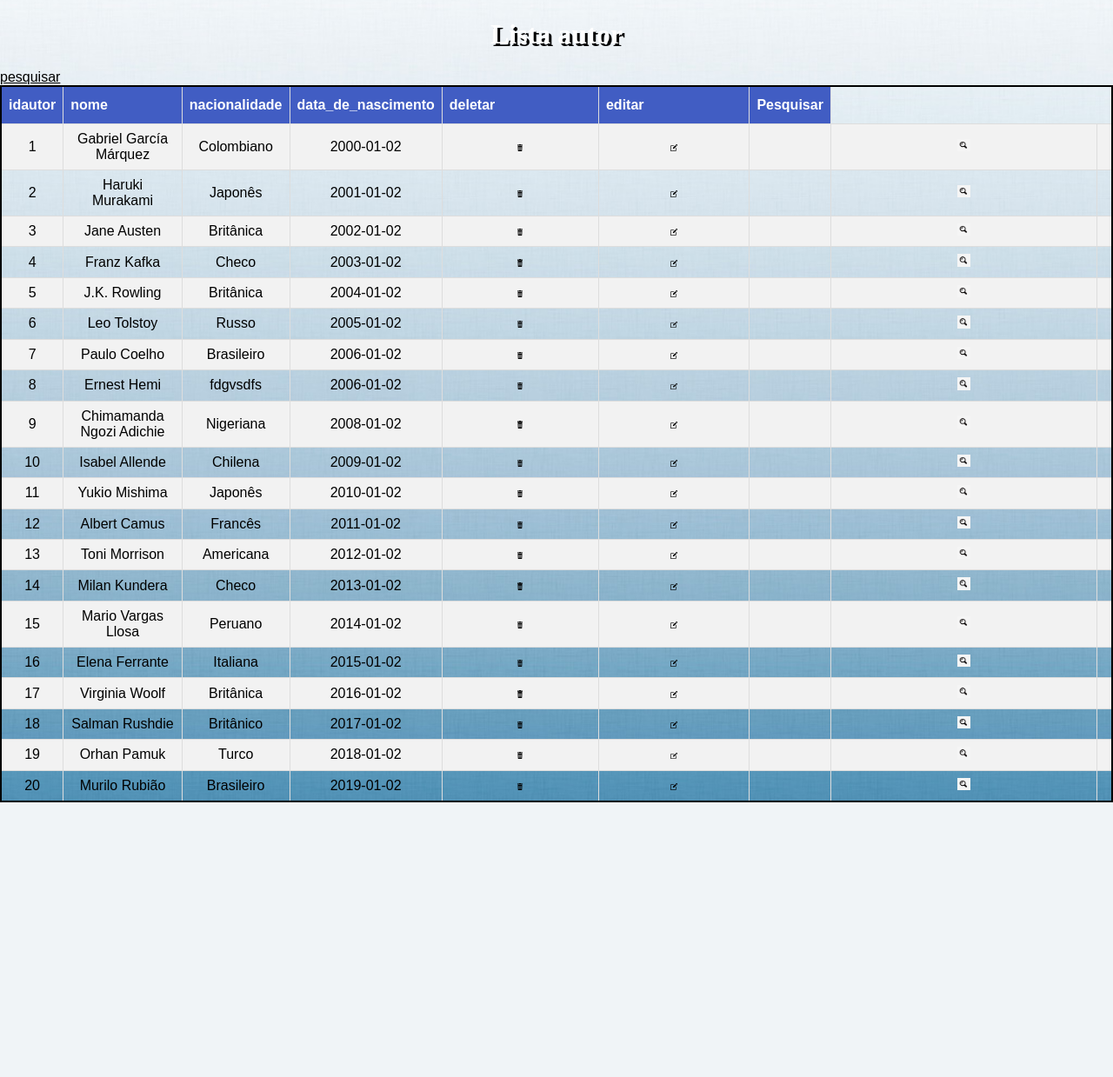
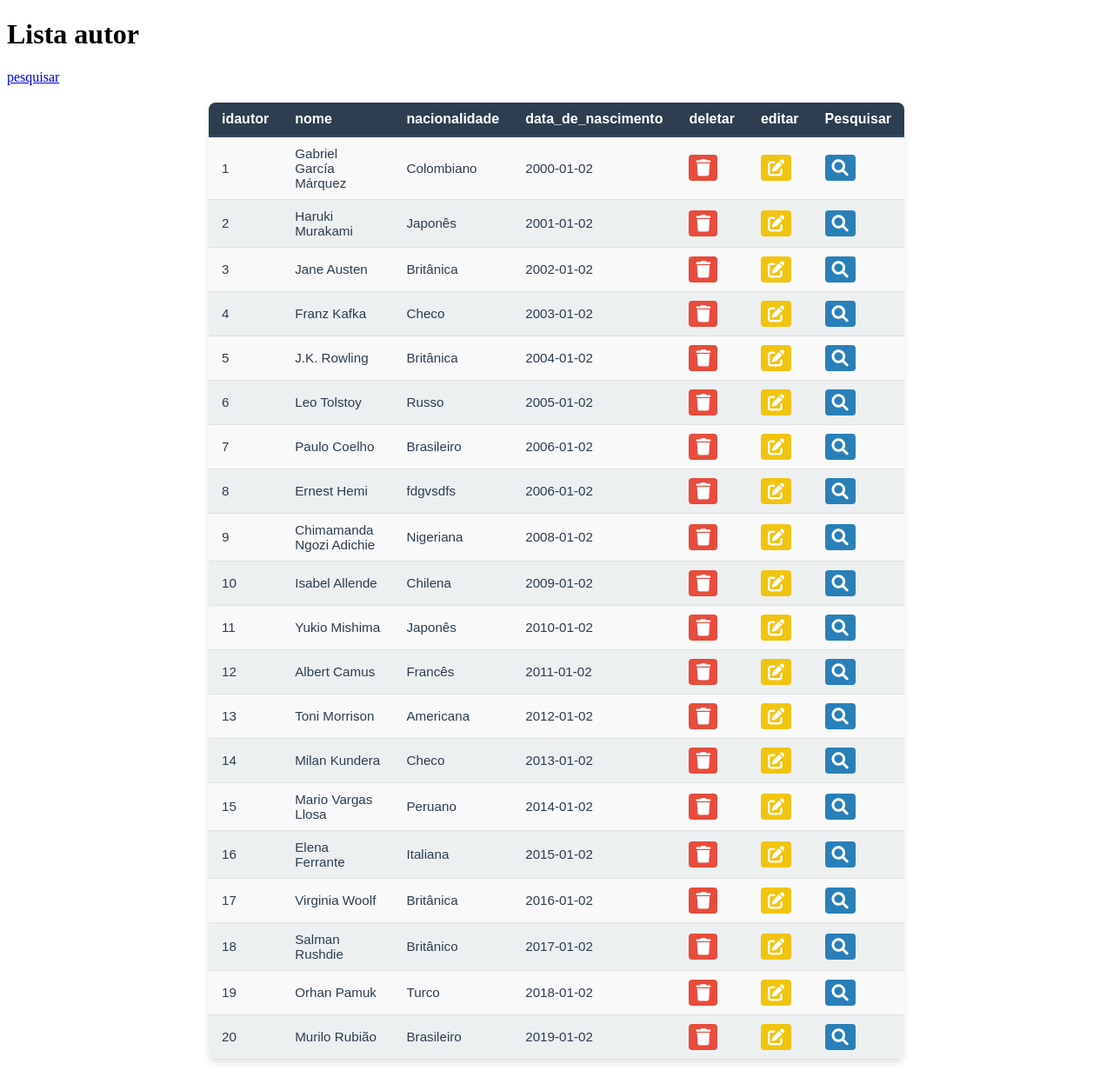
Before and after one commit to F3lip3007/projeto, a PHP site: page /autorsql.php in a window 1280 px wide. Shown: the whole page at 87% size. Before the commit the page ends 923 px from the top, so only its background shows below. Run offline with PHP 8.4, Linux system fonts and the light colour scheme; a user stored in the database is signed in; data comes from the database, SQL or seed files in the repository; data that the repository does not hold is empty.

Commit message:
css das tabelas concluido

```diff
--- a/public/autorsql.php
+++ b/public/autorsql.php
@@ -8,7 +8,9 @@ require_once "../controle/verificalogado.php";
     <meta charset="UTF-8">
     <meta name="viewport" content="width=device-width, initial-scale=1.0">
     <title>Document</title>
-    <link rel="stylesheet" href="./css/estilo.css">
+    <link rel="stylesheet" href="./css/table-style.css">
+    <link href="https://cdnjs.cloudflare.com/ajax/libs/font-awesome/6.0.0-beta3/css/all.min.css" rel="stylesheet">
+
 <head>
 <body>
     <h1>Lista autor</h1>
@@ -57,11 +59,21 @@ require_once "../controle/verificalogado.php";
             echo "<td>$nacionalidade</td>";
             echo "<td>$nascimento</td>";
             echo "<td>
-            <a class = 'deletar' href='../controle/deletar.php?id=$id&campo=$campo&tabela=$tabela&loc=$loc'> <img src='./assets/lixo.png'</a>
+            <a class='deletar' href='../controle/deletar.php?id=$id&campo=$campo&tabela=$tabela&loc=$loc'>
+            <i class='fas fa-trash'></i>
+            </a>
             </td>";
-            echo "<td> <a class = 'editar' href='./autor.php?>id=$id'> <img src='./assets/editar.png'</a><td/>";
-            echo "<td>  <a class = 'lupa' href='../controle/pesquisarautor.php'><img src='./assets/lupa.jpg' alt=''>
-            </a><td/>";
+            echo "<td>
+            <a class='editar' href='./autor.php?id=$id'>
+            <i class='fas fa-edit'></i>
+            </a>
+            </td>";
+            echo "<td>
+            <a class='lupa' href='../controle/pesquisarautor.php'>
+            <i class='fas fa-search'></i>
+            </a>
+            </td>";
+
             echo "</tr>";
 
         }
--- /dev/null
+++ b/public/css/table-style.css
@@ -0,0 +1,99 @@
+/* Estilo geral da tabela */
+table.decoracao {
+    width: 100%;
+    max-width: 800px;
+    margin: 20px auto;
+    border-collapse: collapse;
+    font-family: Arial, sans-serif;
+    background-color: #ffffff;
+    box-shadow: 0 4px 8px rgba(0, 0, 0, 0.1);
+    border-radius: 8px;
+    overflow: hidden;
+}
+
+/* Cabeçalho da tabela */
+table.decoracao th {
+    background-color: #2c3e50;
+    color: #ffffff;
+    font-size: 1rem;
+    text-align: left;
+    padding: 10px 15px;
+    border-bottom: 2px solid #34495e;
+}
+
+/* Linhas da tabela */
+table.decoracao td {
+    padding: 10px 15px;
+    font-size: 0.95rem;
+    color: #2c3e50;
+    border-bottom: 1px solid #e1e1e1;
+}
+
+/* Estilo das linhas alternadas */
+table.decoracao tr:nth-child(even) {
+    background-color: #f9f9f9;
+}
+
+table.decoracao tr:nth-child(odd) {
+    background-color: #ecf0f1;
+}
+
+/* Efeito ao passar o mouse */
+table.decoracao tr:hover {
+    background-color: #d5e4eb;
+    transition: background-color 0.2s ease;
+}
+
+/* Estilo dos links nas ações (deletar, editar, pesquisar) */
+table.decoracao a {
+    display: inline-block;
+    padding: 5px 8px;
+    color: #ffffff;
+    font-size: 0.85rem;
+    border-radius: 4px;
+    text-decoration: none;
+    transition: all 0.3s ease;
+}
+
+/* Estilo para os ícones */
+table.decoracao a i {
+    font-size: 1.2rem;
+    color: #ffffff;
+    transition: color 0.3s ease;
+}
+
+/* Estilos específicos para os links */
+table.decoracao a.deletar, .editora, .lixo {
+    background-color: #e74c3c;
+}
+
+table.decoracao a.deletar:hover, .editora, .lixo:hover {
+    background-color: #c0392b;
+}
+
+table.decoracao a.editar, .editora-editar, .editar {
+    background-color: #f1c40f;
+}
+
+table.decoracao a.editar:hover, .editora-editar, .editar:hover {
+    background-color: #d4ac0d;
+}
+
+table.decoracao a.lupa {
+    background-color: #2980b9;
+}
+
+table.decoracao a.lupa:hover {
+    background-color: #21618c;
+}
+
+/* Responsividade */
+@media (max-width: 600px) {
+    table.decoracao {
+        font-size: 0.8rem;
+    }
+
+    table.decoracao th, table.decoracao td {
+        padding: 8px 10px;
+    }
+}
--- a/public/usuario.php
+++ b/public/usuario.php
@@ -9,7 +9,7 @@ require_once "../controle/conexao.php";
     <meta charset="UTF-8">
     <meta name="viewport" content="width=device-width, initial-scale=1.0">
     <title>usuario</title>
-    <link rel="stylesheet" href="./css/estilo.css">
+    <link rel="stylesheet" href="./css/form-style.css">
 </head>
 <body>
 <form action="../controle/usuariohash.php" method="post">
```
Also changed, not shown: public/clientesql.php (+16 -5 lines), public/editorasql.php (+18 -7 lines), public/emprestimosql.php (+18 -7 lines), public/funcionariosql.php (+16 -5 lines), public/livrosql.php (+16 -4 lines).
